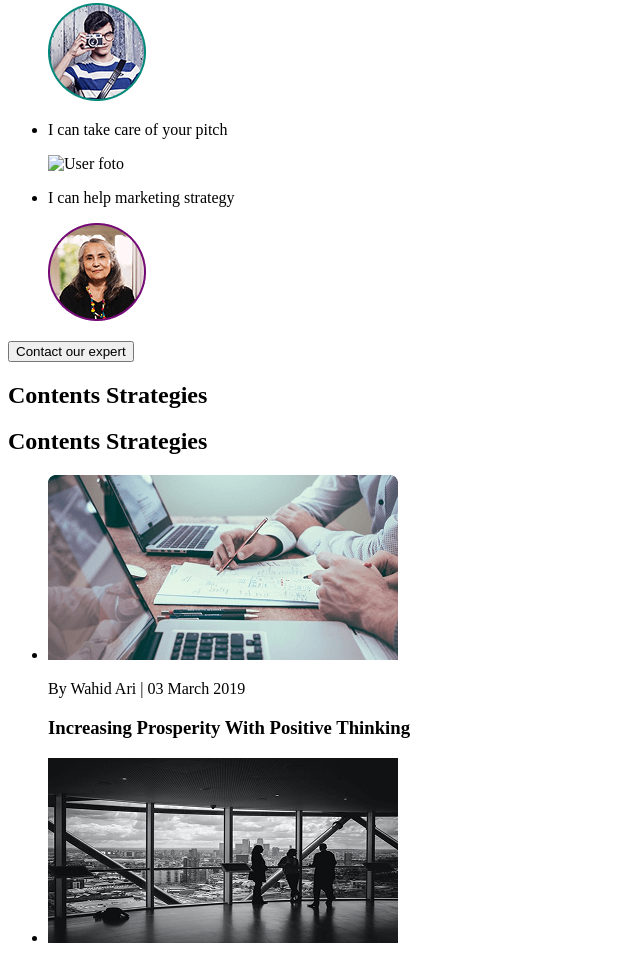
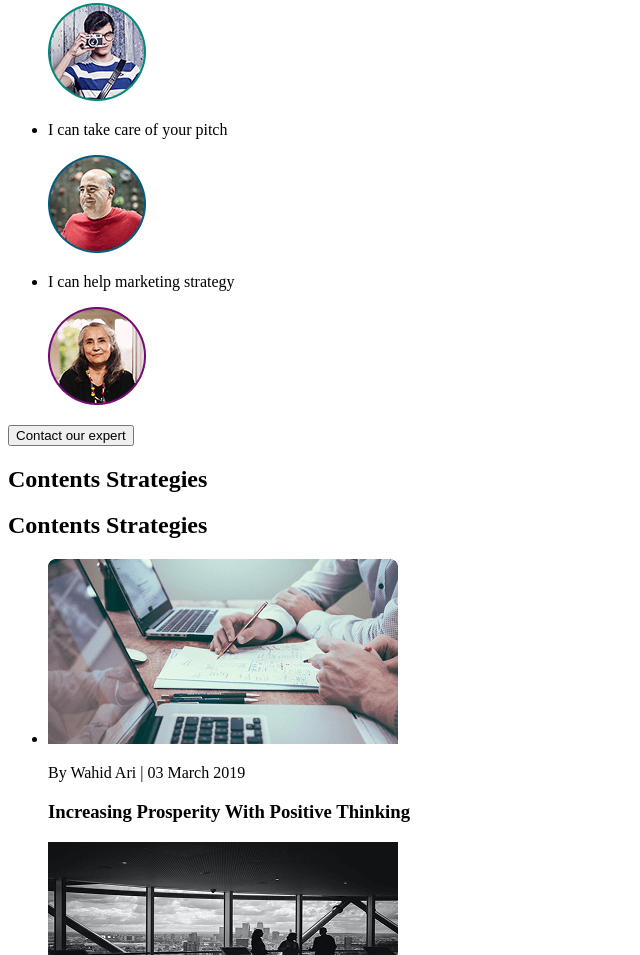
Before and after one commit to tatyanatychynska/mentor-practice-htms-css-new, a plain HTML site: page index.html in a window 1280 px wide. Shown: the part 3795-4750 px from the top of the page, without its empty margins (0-640 px from the left). Drawn offline with Linux system fonts and the light colour scheme.

Commit message:
Practice full page index.html fix img

```diff
--- a/index.html
+++ b/index.html
@@ -155,7 +155,7 @@
           </li>
           <li>
             <p>I can take care of your pitch</p>
-            <img src="./images/avatar2" alt="User foto" width="98" />
+            <img src="./images/avatar2.png" alt="User foto" width="98" />
           </li>
           <li>
             <p>I can help marketing strategy</p>
```
